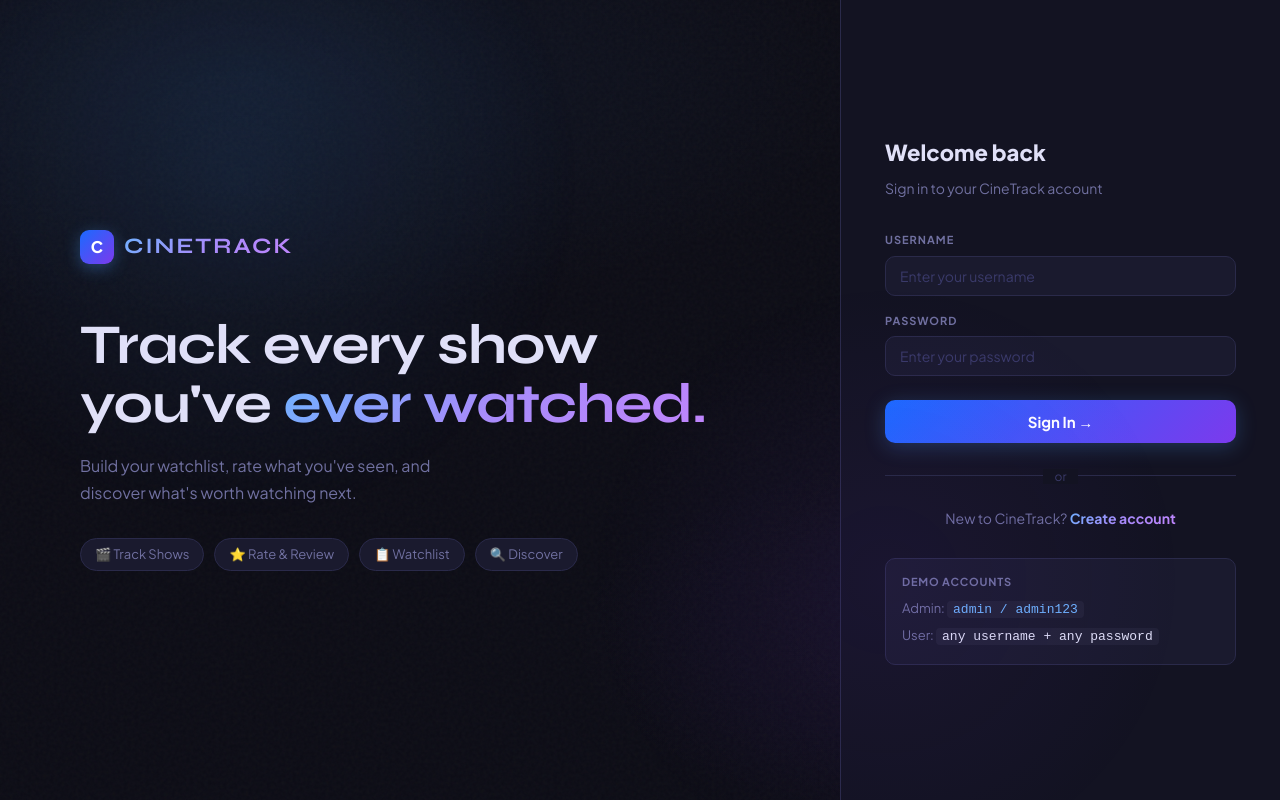
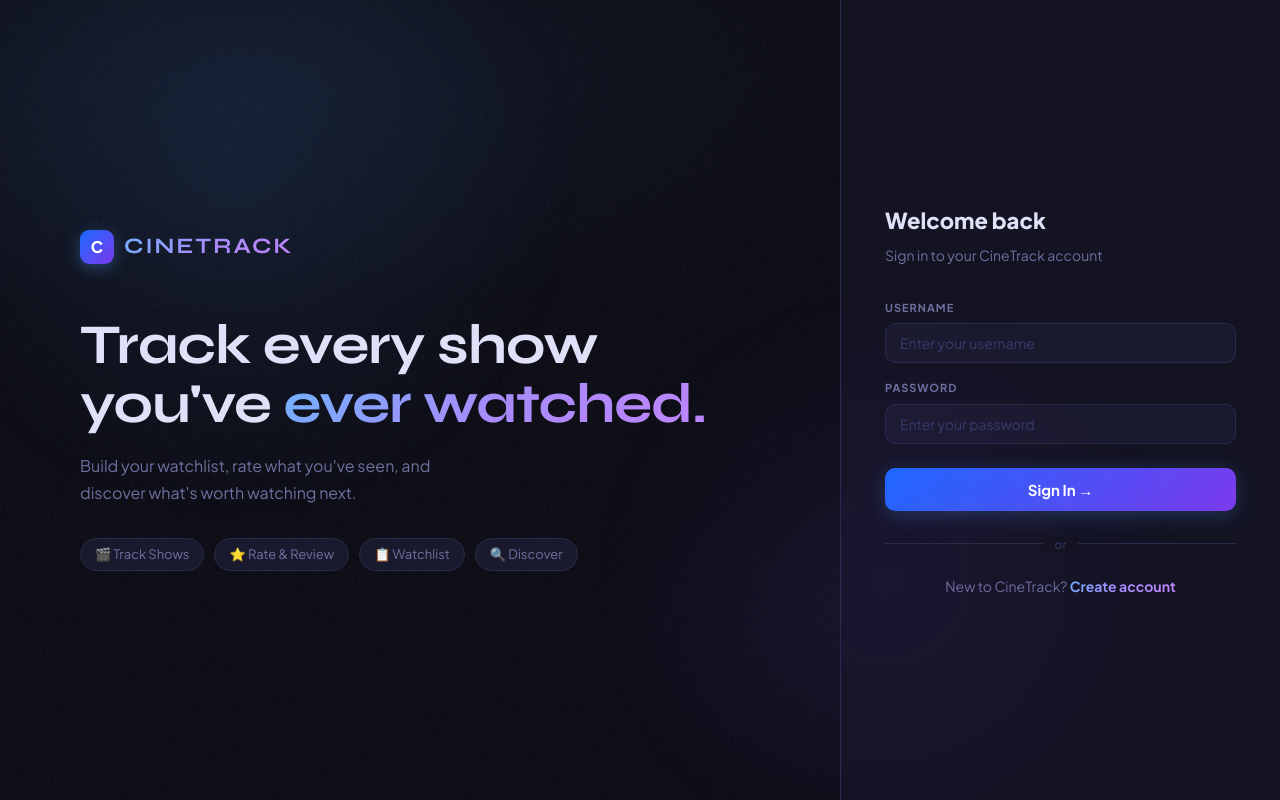
Before and after one commit to jjagger23/CineTrack, a React (Create React App) app: page / in a window 1280 px wide. Built offline with nearby package versions, Linux system fonts and the light colour scheme; no server answers.

Commit message:
small edit: removed test login component on login page and edited gitignore to not add builds to the repo

```diff
--- a/src/pages/LoginPage.js
+++ b/src/pages/LoginPage.js
@@ -86,13 +86,7 @@ export default function LoginPage() {
             New to CineTrack? <Link to="/register" style={{ fontWeight:700 }} className="grad-text">Create account</Link>
           </p>
 
-          <div style={{ marginTop:28, padding:'14px 16px', background:'var(--surface2)', borderRadius:10, border:'1px solid var(--border)', fontSize:13 }}>
-            <div style={{ fontWeight:700, marginBottom:6, fontSize:11, letterSpacing:0.8, textTransform:'uppercase', color:'var(--text-muted)' }}>Demo accounts</div>
-            <div style={{ color:'var(--text-muted)', lineHeight:1.9 }}>
-              Admin: <code style={{ color:'var(--blue-bright)', background:'var(--surface3)', padding:'1px 6px', borderRadius:4 }}>admin / admin123</code><br />
-              User: <code style={{ color:'var(--text)', background:'var(--surface3)', padding:'1px 6px', borderRadius:4 }}>any username + any password</code>
-            </div>
-          </div>
+
         </div>
       </div>
     </div>
```
Also changed, not shown: 3 other files (tests, documents, lock files or other folders).
